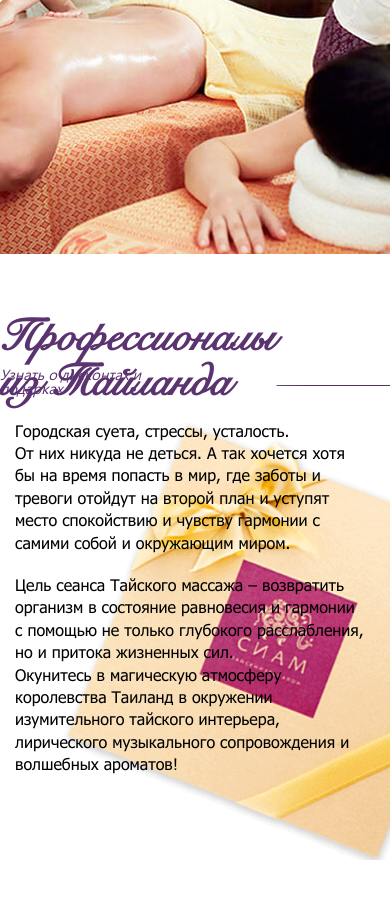
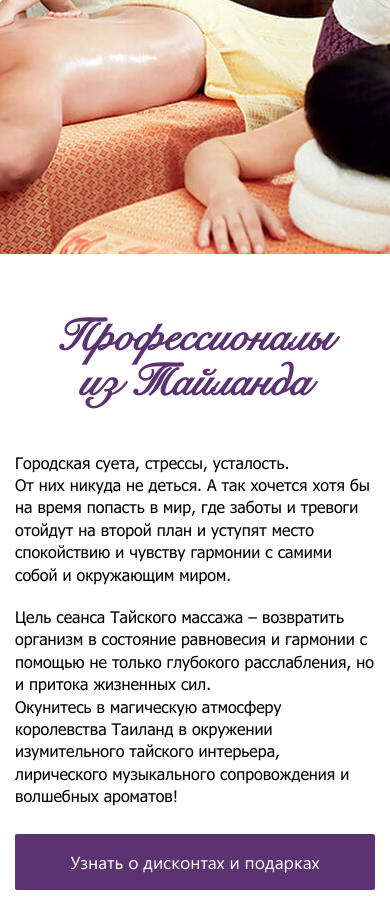
Before and after one commit to corvus-007/siam, a website: page app/index.html in a window 390 px wide. Shown: the part 171-1077 px from the top of the page. Drawn offline with nearby package versions, Linux system fonts and the light colour scheme.

Commit message:
Делает адаптив для секции certificate в файле style.css

```diff
--- a/app/css/style.css
+++ b/app/css/style.css
@@ -428,9 +428,15 @@ h1 {
   font-size: 34pt;
   font-weight: bold;
   padding: 60px 0 5px 0;
-  width: 1000px;
+  max-width: 1000px;
   text-align: left;
   margin: 0 auto;
+}
+
+@media (max-width: 1017px) {
+  h1 {
+    text-align: center;
+  }
 }
 
 h2 {
@@ -705,6 +711,104 @@ div#contactform .txtarea {
 
 .certificate .text_2 a {
   padding: 270px 0 80px 400px;
+}
+
+@media (max-width: 1017px) {
+  .certificate {
+    min-height: auto;
+    background: none;
+    overflow: hidden;
+  }
+
+  .certificate h1 {
+    margin-bottom: 2rem;
+    padding-left: 15px;
+    padding-right: 15px;
+  }
+
+  .certificate_text {
+    width: auto;
+    margin-bottom: 1rem;
+  }
+
+  @supports (clip-path: polygon(1px 2px)) {
+    .certificate_text {
+      padding-right: 12rem;
+    }
+
+    .certificate_text::before {
+      content: "";
+      position: absolute;
+      top: -130px;
+      right: -30px;
+      z-index: -1;
+      width: 1115px;
+      height: 567px;
+      background: url('../img/certificate.png') no-repeat top center;
+      clip-path: polygon(823.5px 1.5px, 841.5px 186.5px, 917.5px 244.5px, 1075.5px 278.5px, 1114.5px 278.5px, 1114.5px 1.5px, 823.5px 1.5px);
+    }
+  }
+
+  .certificate .text_1,
+  .certificate .text_2 {
+    float: left;
+    width: 50%;
+    position: static;
+    text-align: center;
+  }
+
+  .certificate .text_1 a,
+  .certificate .text_2 a {
+    display: inline-block;
+    padding: 15px 25px;
+    font-style: normal;
+    font-size: 1.1rem;
+    line-height: 1.5;
+    background-color: #5a3370;
+    color: #fff;
+    border-radius: 2px;
+    box-sizing: border-box;
+    transition: 0.25s;
+  }
+
+  .certificate .text_1 a:hover,
+  .certificate .text_2 a:hover {
+    background-color: #4a315a;
+  }
+}
+
+@media (max-width: 780px) {
+  @supports (clip-path: polygon(1px 2px)) {
+    .certificate_text {
+      padding-right: 0;
+    }
+
+    .certificate_text::before {
+      content: none;
+    }
+  }
+}
+
+@media (max-width: 631px) {
+  .certificate .text_1,
+  .certificate .text_2 {
+    width: 100%;
+    margin-bottom: 1.2rem;
+  }
+
+  .certificate .text_1 a,
+  .certificate .text_2 a {
+    min-width: 80%;
+  }
+}
+
+@media (max-width: 480px) {
+  .certificate .text_1 a,
+  .certificate .text_2 a {
+    min-width: 100%;
+    padding-left: 5px;
+    padding-right: 5px;
+  }
 }
 
 .masters {
```
